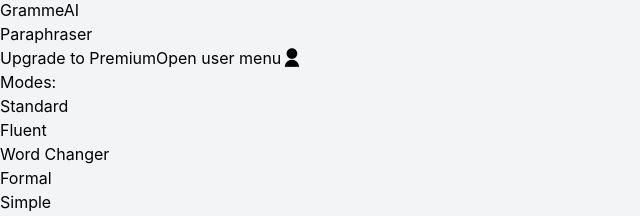
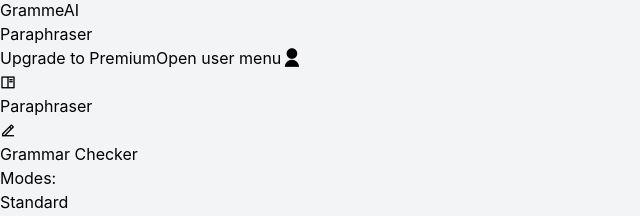
Before and after one commit to aditya-pushkar/grammyai-client, a React (Vite) app: page / in a window 1280 px wide. Shown: the part 302-518 px from the top of the page, without its empty margins (0-640 px from the left). Built offline with nearby package versions, Linux system fonts and the light colour scheme.

Commit message:
tools sect --added

```diff
--- a/src/components/Navbar.jsx
+++ b/src/components/Navbar.jsx
@@ -1,8 +1,25 @@
-import React, {useState} from "react";
+import React, { useState } from "react";
+
+const Tools = () => {
+  return (
+    <div className="flex flex-row w-screen h-10  px-10  gap-3  bg-gray-50 overflow-x-auto scrollbar-hide justify-center items-center grow border-b-2">
+      <div className=" flex flex-col  items-center justify-center   cursor-pointer hover:bg-gray-100  px-2">
+      <i class="ri-book-read-line text-blue-600 text-center"></i>
+      <h1 className="text-[12px] font -mt-1 text-gray-700">Paraphraser</h1>
+      </div>
+
+      <div className=" flex flex-col  items-center justify-center   cursor-pointer hover:bg-gray-100  px-2">
+      <i class="ri-edit-2-line text-red-600 text-center"></i>
+      <h1 className="text-[12px] font -mt-1 text-gray-700">Grammar Checker</h1>
+      </div>
+    </div>
+
+  )
+}
 
 const UserProfileMenu = () => {
   return (
-    <div className="flex justify-end -mt-2 w-screen">
+    <div className="flex justify-end -mt-2 w-screen absolute">
       <div
         className="z-50 my-4 w-56  mx-2 text-base list-none bg-white rounded divide-y divide-gray-100 shadow "
         id="dropdown"
@@ -27,7 +44,6 @@
               My profile
             </a>
           </li>
-
         </ul>
 
         <ul
@@ -45,18 +61,17 @@
         </ul>
       </div>
     </div>
-
-  )
+  );
 };
 const Navbar = () => {
-    const [showUserProfileMenu, setShowUserProfileMenu]  = useState(false)
+  const [showUserProfileMenu, setShowUserProfileMenu] = useState(false);
 
   const handleUserProfileMenu = () => {
-        if(showUserProfileMenu){
-            return setShowUserProfileMenu(false)
+    if (showUserProfileMenu) {
+      return setShowUserProfileMenu(false);
     }
-        return setShowUserProfileMenu(true)
-    }
+    return setShowUserProfileMenu(true);
+  };
   return (
     <div>
       <header>
@@ -94,14 +109,14 @@
                 dataDropdownoggle="dropdown"
               >
                 <span className="sr-only">Open user menu</span>
-                <i class="ri-user-fill px-2 py-2.5 rounded-full ri-lg text-gray-600"/>
+                <i class="ri-user-fill px-2 py-2.5 rounded-full ri-lg text-gray-600" />
               </button>
             </div>
           </div>
         </nav>
       </header>
-      {showUserProfileMenu&&<UserProfileMenu/>}
-
+      {showUserProfileMenu && <UserProfileMenu />}
+      <Tools/>
     </div>
   );
 };
```
Lines whose indentation alone changed are shown as unchanged.
